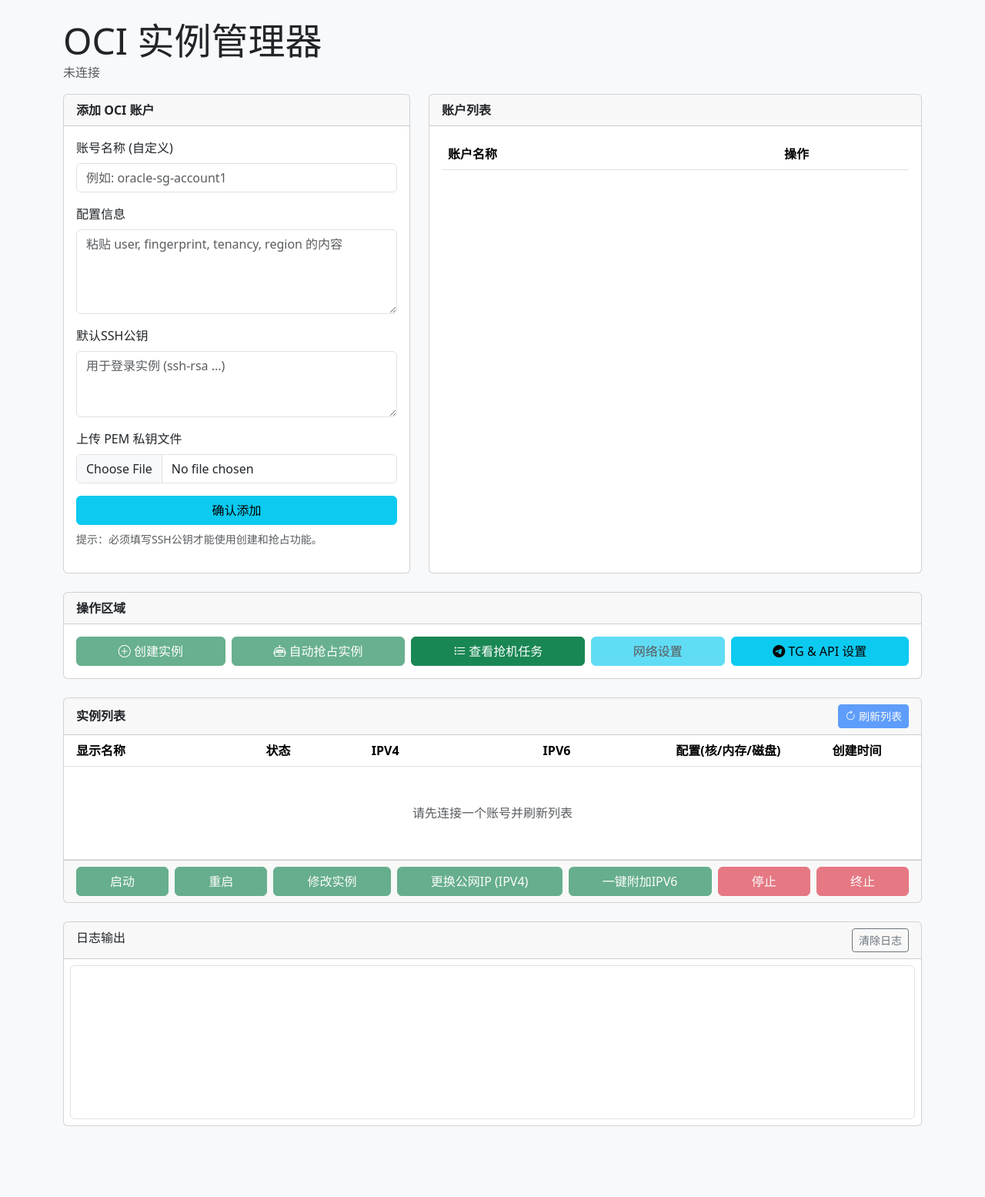
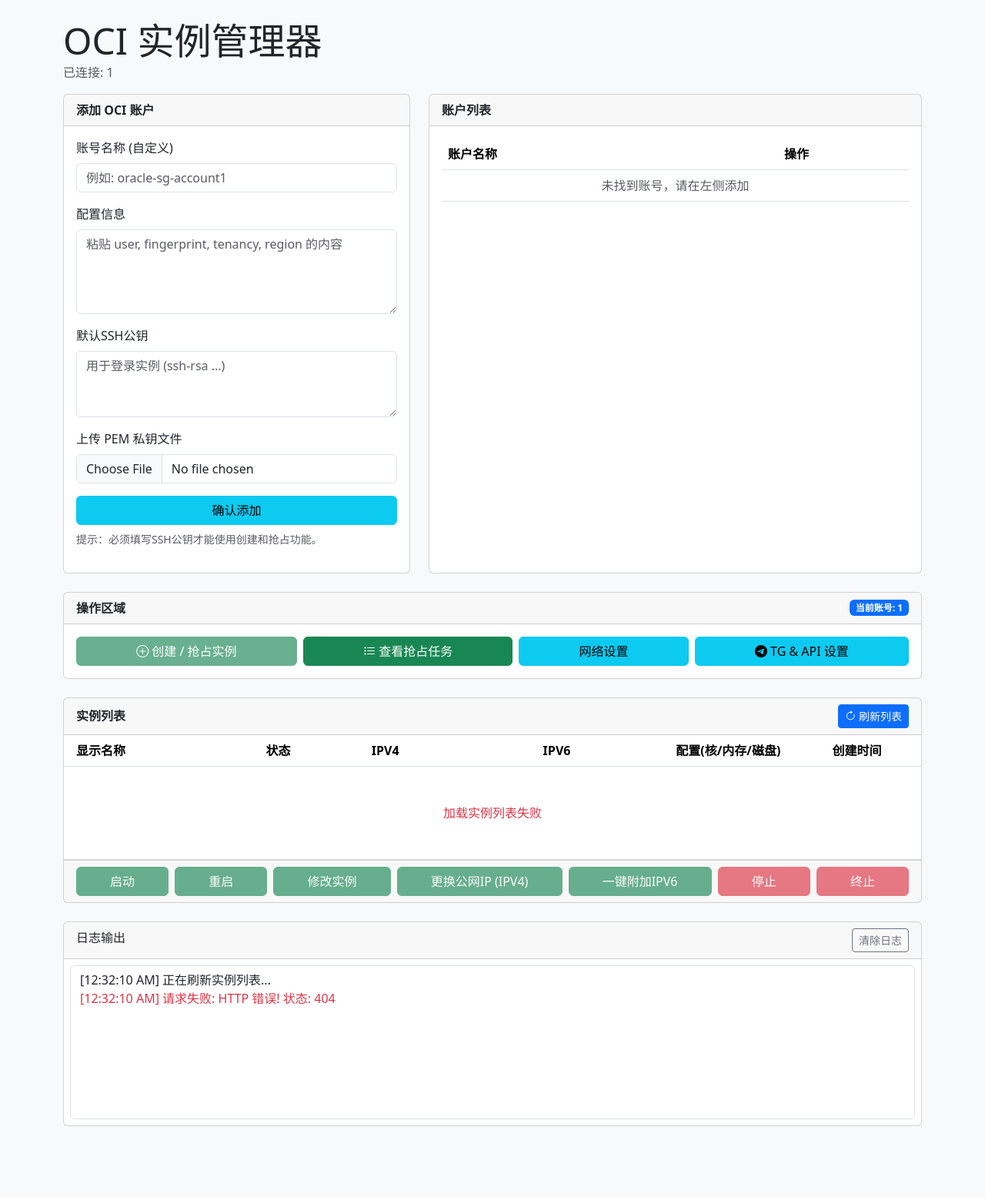
Before and after one commit to SIJULY/cloud_manager, a Flask app: page /oci/ in a window 1280 px wide. Shown: the part 56-1611 px from the top of the page at 77% size. Run offline with Flask 3, Linux system fonts and the light colour scheme; the visitor is signed in with stand-in values (Sample User, id 1); data that the repository does not hold is empty.

Commit message:
Update oci.html

```diff
--- a/templates/oci.html
+++ b/templates/oci.html
@@ -32,7 +32,7 @@
         white-space: nowrap;
     }
     .profile-list-card-body {
-        min-height: 580px; /* 设定一个足以容纳9行+表头+翻页按钮的固定高度 */
+        min-height: 580px;
     }
 </style>
 {% endblock %}
@@ -101,14 +101,11 @@
         </div>
         <div class="card-body">
             <div class="action-group">
-                <button id="createInstanceBtn" class="btn btn-success" disabled data-bs-toggle="modal" data-bs-target="#createInstanceModal">
-                    <i class="bi bi-plus-circle"></i> 创建实例
-                </button>
-                <button id="snatchInstanceBtn" class="btn btn-success" disabled data-bs-toggle="modal" data-bs-target="#snatchInstanceModal">
-                    <i class="bi bi-robot"></i> 自动抢占实例
+                <button id="createInstanceBtn" class="btn btn-success" disabled data-bs-toggle="modal" data-bs-target="#createLaunchInstanceModal">
+                    <i class="bi bi-plus-circle"></i> 创建 / 抢占实例
                 </button>
                 <button id="viewSnatchTasksBtn" class="btn btn-success" data-bs-toggle="modal" data-bs-target="#viewSnatchTasksModal">
-                    <i class="bi bi-list-task"></i> 查看抢机任务
+                    <i class="bi bi-list-task"></i> 查看抢占任务
                 </button>
                 <button id="networkSettingsBtn" class="btn btn-info" disabled data-bs-toggle="modal" data-bs-target="#networkSettingsModal">
                     <i class="bi bi-shield-gear"></i> 网络设置
@@ -167,6 +164,85 @@
                 <div class="card-body p-2">
                     <div id="logOutput" class="form-control" style="height: 200px; overflow-y: auto;"></div>
                 </div>
+            </div>
+        </div>
+    </div>
+</div>
+
+<div class="modal fade" id="createLaunchInstanceModal" tabindex="-1" aria-labelledby="createLaunchInstanceModalLabel" aria-hidden="true">
+    <div class="modal-dialog modal-dialog-centered modal-lg">
+        <div class="modal-content">
+            <div class="modal-header">
+                <h5 class="modal-title" id="createLaunchInstanceModalLabel">创建 / 抢占新实例</h5>
+                <button type="button" class="btn-close" data-bs-dismiss="modal" aria-label="Close"></button>
+            </div>
+            <div class="modal-body">
+                <p class="text-muted small">创建实例将以**抢占模式**执行（资源不足时自动重试）。请确保当前账号已配置<strong class="text-danger">默认SSH公钥</strong>。</p>
+                <form id="createLaunchInstanceForm">
+                    <div class="row">
+                        <div class="col-md-8 mb-3">
+                            <label for="instanceNamePrefix" class="form-label">实例名称 / 前缀</label>
+                            <input type="text" class="form-control" id="instanceNamePrefix" value="instance" required>
+                        </div>
+                        <div class="col-md-4 mb-3">
+                            <label for="instanceCount" class="form-label">创建数量</label>
+                            <input type="number" class="form-control" id="instanceCount" value="1" min="1" max="10" required>
+                        </div>
+                    </div>
+                    <div class="row">
+                        <div class="col-md-8 mb-3">
+                            <label for="instanceOS" class="form-label">操作系统</label>
+                            <select class="form-select" id="instanceOS">
+                                <option value="Canonical Ubuntu-22.04">Ubuntu 22.04</option>
+                                <option value="Canonical Ubuntu-20.04">Ubuntu 20.04</option>
+                                <option value="Oracle Linux-9">Oracle Linux 9</option>
+                            </select>
+                        </div>
+                        <div class="col-md-4 mb-3">
+                           <label for="bootVolumeSize" class="form-label">磁盘大小 (GB)</label>
+                           <input type="number" class="form-control" id="bootVolumeSize" value="50" min="50">
+                        </div>
+                    </div>
+                    <div class="mb-3">
+                        <label for="instanceShape" class="form-label">实例规格 (Shape)</label>
+                        <select class="form-select" id="instanceShape">
+                            <option value="VM.Standard.A1.Flex">VM.Standard.A1.Flex (ARM)</option>
+                            <option value="VM.Standard.E2.1.Micro">VM.Standard.E2.1.Micro (AMD)</option>
+                        </select>
+                    </div>
+                    <div id="flexShapeConfig" class="row">
+                        <div class="col-md-6 mb-3">
+                            <label for="instanceOcpus" class="form-label">OCPU 数量</label>
+                            <input type="number" class="form-control" id="instanceOcpus" value="4" min="1" max="4">
+                        </div>
+                        <div class="col-md-6 mb-3">
+                            <label for="instanceMemory" class="form-label">内存 (GB)</label>
+                            <input type="number" class="form-control" id="instanceMemory" value="24" min="1" max="24">
+                        </div>
+                    </div>
+                    <div id="snatchModeOptions">
+                        <hr>
+                        <h6>抢占模式设置</h6>
+                        <div class="row">
+                            <div class="col-md-4 mb-3">
+                                <label for="availabilityDomain" class="form-label">可用性域 (可选)</label>
+                                <input type="text" class="form-control" id="availabilityDomain" placeholder="留空则自动选择">
+                            </div>
+                            <div class="col-md-4 mb-3">
+                                <label for="minDelay" class="form-label">最短重试间隔 (秒)</label>
+                                <input type="number" class="form-control" id="minDelay" value="30">
+                            </div>
+                            <div class="col-md-4 mb-3">
+                                <label for="maxDelay" class="form-label">最长重试间隔 (秒)</label>
+                                <input type="number" class="form-control" id="maxDelay" value="90">
+                            </div>
+                        </div>
+                    </div>
+                </form>
+            </div>
+            <div class="modal-footer">
+                <button type="button" class="btn btn-secondary" data-bs-dismiss="modal">关闭</button>
+                <button type="button" class="btn btn-primary" id="submitLaunchInstanceBtn">确认</button>
             </div>
         </div>
     </div>
@@ -299,65 +375,6 @@
     </div>
 </div>
 
-<div class="modal fade" id="createInstanceModal" tabindex="-1" aria-labelledby="createInstanceModalLabel" aria-hidden="true">
-    <div class="modal-dialog modal-dialog-centered modal-lg">
-        <div class="modal-content">
-            <div class="modal-header">
-                <h5 class="modal-title" id="createInstanceModalLabel">创建新实例 (单次)</h5>
-                <button type="button" class="btn-close" data-bs-dismiss="modal" aria-label="Close"></button>
-            </div>
-            <div class="modal-body">
-                <p class="text-muted">此模式将自动查找或创建网络，并只尝试创建一次。请确保当前账号已配置<strong class="text-danger">默认SSH公钥</strong>。</p>
-                <form id="createInstanceForm">
-                    <div class="row">
-                        <div class="col-md-8 mb-3">
-                            <label for="instanceNamePrefix" class="form-label">实例名称前缀</label>
-                            <input type="text" class="form-control" id="instanceNamePrefix" value="instance" required>
-                        </div>
-                        <div class="col-md-4 mb-3">
-                            <label for="instanceCount" class="form-label">创建数量</label>
-                            <input type="number" class="form-control" id="instanceCount" value="1" min="1" max="10" required>
-                        </div>
-                    </div>
-                    <div class="mb-3">
-                        <label for="instanceOS" class="form-label">操作系统</label>
-                        <select class="form-select" id="instanceOS">
-                            <option value="Canonical Ubuntu-22.04">Ubuntu 22.04</option>
-                            <option value="Canonical Ubuntu-20.04">Ubuntu 20.04</option>
-                            <option value="Oracle Linux-9">Oracle Linux 9</option>
-                        </select>
-                    </div>
-                    <div class="mb-3">
-                        <label for="instanceShape" class="form-label">实例规格 (Shape)</label>
-                        <select class="form-select" id="instanceShape">
-                            <option value="VM.Standard.A1.Flex">VM.Standard.A1.Flex (ARM)</option>
-                            <option value="VM.Standard.E2.1.Micro">VM.Standard.E2.1.Micro (AMD)</option>
-                        </select>
-                    </div>
-                    <div id="flexShapeConfig" class="row">
-                        <div class="col-md-4 mb-3">
-                            <label for="instanceOcpus" class="form-label">OCPU 数量</label>
-                            <input type="number" class="form-control" id="instanceOcpus" value="4" min="1" max="4">
-                        </div>
-                        <div class="col-md-4 mb-3">
-                            <label for="instanceMemory" class="form-label">内存 (GB)</label>
-                            <input type="number" class="form-control" id="instanceMemory" value="24" min="1" max="24">
-                        </div>
-                        <div class="col-md-4 mb-3">
-                           <label for="bootVolumeSize" class="form-label">磁盘大小 (GB)</label>
-                           <input type="number" class="form-control" id="bootVolumeSize" value="50" min="50">
-                        </div>
-                    </div>
-                </form>
-            </div>
-            <div class="modal-footer">
-                <button type="button" class="btn btn-secondary" data-bs-dismiss="modal">关闭</button>
-                <button type="button" class="btn btn-primary" id="submitCreateInstance">确认创建</button>
-            </div>
-        </div>
-    </div>
-</div>
-
 <div class="modal fade" id="editProfileModal" tabindex="-1" aria-labelledby="editProfileModalLabel" aria-hidden="true">
     <div class="modal-dialog modal-dialog-centered modal-lg">
         <div class="modal-content">
@@ -390,75 +407,6 @@
             <div class="modal-footer">
                 <button type="button" class="btn btn-secondary" data-bs-dismiss="modal">取消</button>
                 <button type="button" class="btn btn-primary" id="saveProfileChangesBtn">保存更改</button>
-            </div>
-        </div>
-    </div>
-</div>
-
-<div class="modal fade" id="snatchInstanceModal" tabindex="-1" aria-labelledby="snatchInstanceModalLabel" aria-hidden="true">
-    <div class="modal-dialog modal-dialog-centered modal-lg">
-        <div class="modal-content">
-            <div class="modal-header">
-                <h5 class="modal-title" id="snatchInstanceModalLabel">自动抢占实例 (循环重试)</h5>
-                <button type="button" class="btn-close" data-bs-dismiss="modal" aria-label="Close"></button>
-            </div>
-            <div class="modal-body">
-                <p class="text-muted">此模式将自动查找或创建网络并持续尝试创建，直到成功。请确保当前账号已配置<strong class="text-danger">默认SSH公钥</strong>。</p>
-                <form id="snatchInstanceForm">
-                    <div class="row">
-                        <div class="col-md-8 mb-3">
-                            <label for="snatchInstanceNamePrefix" class="form-label">实例名称</label>
-                            <input type="text" class="form-control" id="snatchInstanceNamePrefix" value="snatch-instance" required>
-                        </div>
-                         <div class="col-md-4 mb-3">
-                            <label for="snatchAvailabilityDomain" class="form-label">可用性域 (可选)</label>
-                            <input type="text" class="form-control" id="snatchAvailabilityDomain" placeholder="留空则自动选择第一个">
-                        </div>
-                    </div>
-                    <div class="mb-3">
-                        <label for="snatchInstanceOS" class="form-label">操作系统</label>
-                        <select class="form-select" id="snatchInstanceOS">
-                            <option value="Canonical Ubuntu-22.04">Ubuntu 22.04</option>
-                            <option value="Canonical Ubuntu-20.04">Ubuntu 20.04</option>
-                            <option value="Oracle Linux-9">Oracle Linux 9</option>
-                        </select>
-                    </div>
-                    <div class="mb-3">
-                        <label for="snatchInstanceShape" class="form-label">实例规格 (Shape)</label>
-                        <select class="form-select" id="snatchInstanceShape">
-                            <option value="VM.Standard.A1.Flex">VM.Standard.A1.Flex (ARM)</option>
-                            <option value="VM.Standard.E2.1.Micro">VM.Standard.E2.1.Micro (AMD)</option>
-                        </select>
-                    </div>
-                    <div id="snatchFlexShapeConfig" class="row">
-                        <div class="col-md-4 mb-3">
-                            <label for="snatchInstanceOcpus" class="form-label">OCPU 数量</label>
-                            <input type="number" class="form-control" id="snatchInstanceOcpus" value="4" min="1" max="4">
-                        </div>
-                        <div class="col-md-4 mb-3">
-                            <label for="snatchInstanceMemory" class="form-label">内存 (GB)</label>
-                            <input type="number" class="form-control" id="snatchInstanceMemory" value="24" min="1" max="24">
-                        </div>
-                        <div class="col-md-4 mb-3">
-                           <label for="snatchBootVolumeSize" class="form-label">磁盘大小 (GB)</label>
-                           <input type="number" class="form-control" id="snatchBootVolumeSize" value="50" min="50">
-                        </div>
-                    </div>
-                    <div class="row">
-                        <div class="col-6">
-                            <label for="snatchMinDelay" class="form-label">最短重试间隔 (秒)</label>
-                            <input type="number" class="form-control" id="snatchMinDelay" value="30">
-                        </div>
-                        <div class="col-6">
-                            <label for="snatchMaxDelay" class="form-label">最长重试间隔 (秒)</label>
-                            <input type="number" class="form-control" id="snatchMaxDelay" value="90">
-                        </div>
-                    </div>
-                </form>
-            </div>
-            <div class="modal-footer">
-                <button type="button" class="btn btn-secondary" data-bs-dismiss="modal">取消</button>
-                <button type="button" class="btn btn-primary" id="submitSnatchInstanceBtn">开始抢占</button>
             </div>
         </div>
     </div>
```
